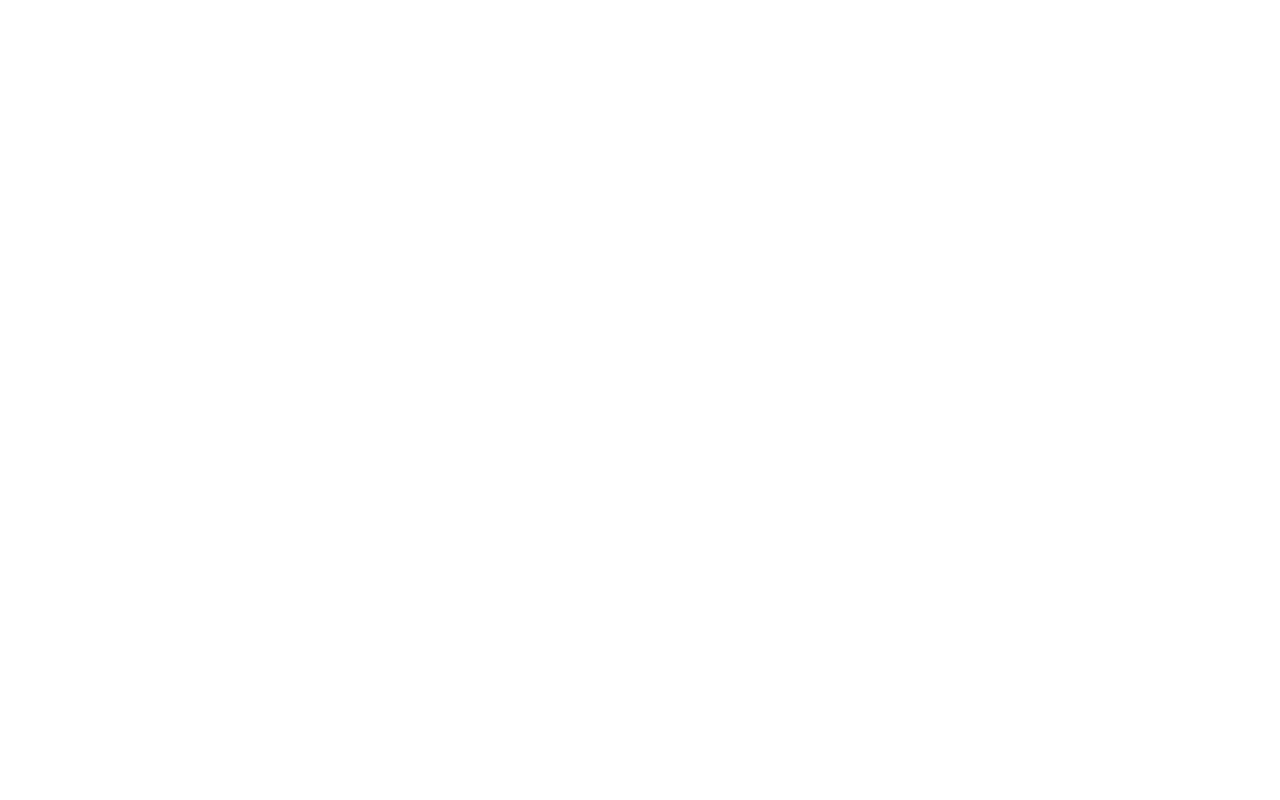
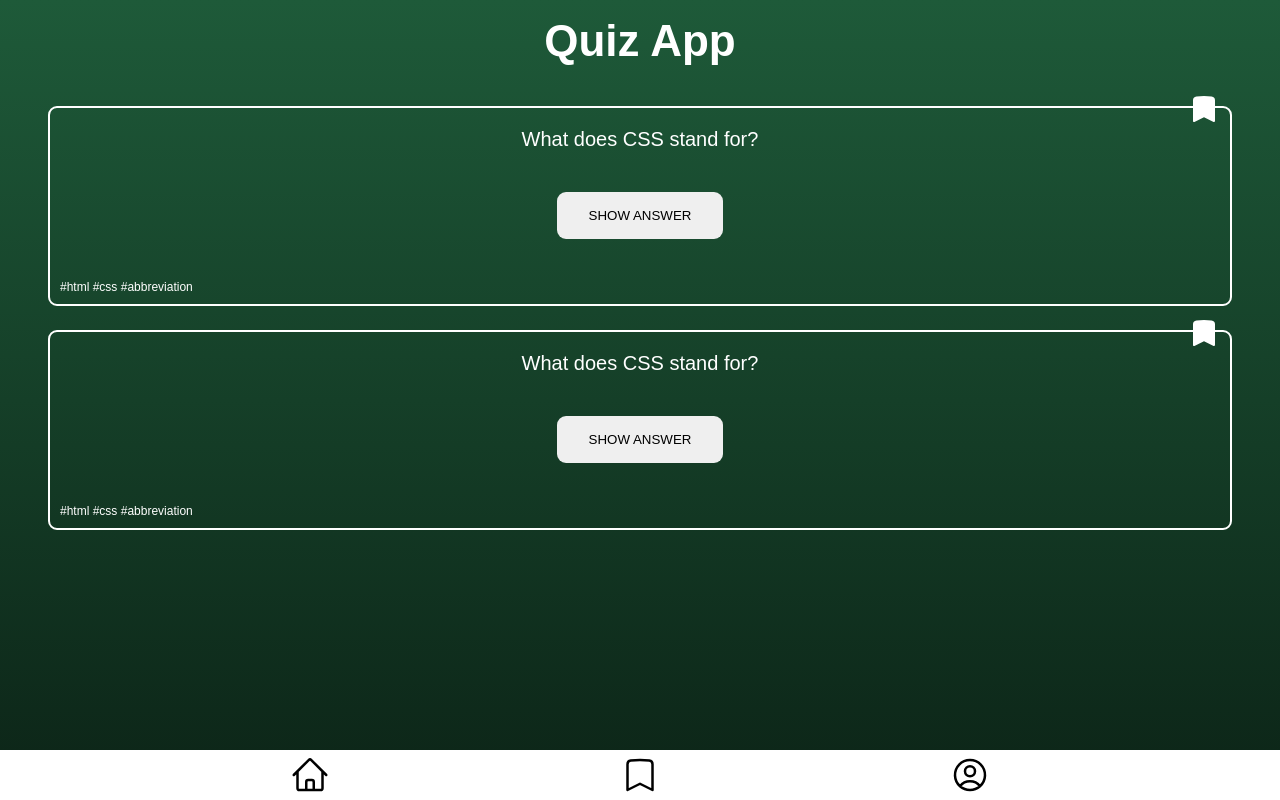
Before and after one commit to ma-mani/quiz-app, a plain HTML site: page index.html in a window 1280 px wide. Drawn offline with Linux system fonts and the light colour scheme.

Commit message:
Home Page done

```diff
--- a/index.html
+++ b/index.html
@@ -6,5 +6,104 @@
         <title>Quiz-App</title>
         <link rel="stylesheet" href="./src/css/style.css" />
     </head>
-    <body></body>
+    <body>
+        <header class="header">
+            <h1>Quiz App</h1>
+        </header>
+        <main>
+            <div class="card">
+                <svg
+                    xmlns="http://www.w3.org/2000/svg"
+                    fill="none"
+                    viewBox="0 0 24 24"
+                    stroke-width="1.5"
+                    stroke="currentColor"
+                    class="bookmark__icon"
+                >
+                    <path
+                        stroke-linecap="round"
+                        stroke-linejoin="round"
+                        d="M17.593 3.322c1.1.128 1.907 1.077 1.907 2.185V21L12 17.25 4.5 21V5.507c0-1.108.806-2.057 1.907-2.185a48.507 48.507 0 0111.186 0z"
+                    />
+                </svg>
+
+                <span class="card__question">What does CSS stand for?</span>
+                <button class="card__btn">Show Answer</button>
+                <div class="card__hash">
+                    <span>#html</span>
+                    <span>#css</span>
+                    <span>#abbreviation</span>
+                </div>
+            </div>
+            <div class="card">
+                <svg
+                    xmlns="http://www.w3.org/2000/svg"
+                    fill="none"
+                    viewBox="0 0 24 24"
+                    stroke-width="1.5"
+                    stroke="currentColor"
+                    class="bookmark__icon"
+                >
+                    <path
+                        stroke-linecap="round"
+                        stroke-linejoin="round"
+                        d="M17.593 3.322c1.1.128 1.907 1.077 1.907 2.185V21L12 17.25 4.5 21V5.507c0-1.108.806-2.057 1.907-2.185a48.507 48.507 0 0111.186 0z"
+                    />
+                </svg>
+                <span class="card__question">What does CSS stand for?</span>
+                <button class="card__btn">Show Answer</button>
+                <div class="card__hash">
+                    <span>#html</span>
+                    <span>#css</span>
+                    <span>#abbreviation</span>
+                </div>
+            </div>
+        </main>
+        <footer>
+            <nav>
+                <svg
+                    xmlns="http://www.w3.org/2000/svg"
+                    fill="none"
+                    viewBox="0 0 24 24"
+                    stroke-width="1.5"
+                    stroke="currentColor"
+                    class="home__icon"
+                >
+                    <path
+                        stroke-linecap="round"
+                        stroke-linejoin="round"
+                        d="M2.25 12l8.954-8.955c.44-.439 1.152-.439 1.591 0L21.75 12M4.5 9.75v10.125c0 .621.504 1.125 1.125 1.125H9.75v-4.875c0-.621.504-1.125 1.125-1.125h2.25c.621 0 1.125.504 1.125 1.125V21h4.125c.621 0 1.125-.504 1.125-1.125V9.75M8.25 21h8.25"
+                    />
+                </svg>
+                <svg
+                    xmlns="http://www.w3.org/2000/svg"
+                    fill="none"
+                    viewBox="0 0 24 24"
+                    stroke-width="1.5"
+                    stroke="currentColor"
+                    class="bookmark__icon1"
+                >
+                    <path
+                        stroke-linecap="round"
+                        stroke-linejoin="round"
+                        d="M17.593 3.322c1.1.128 1.907 1.077 1.907 2.185V21L12 17.25 4.5 21V5.507c0-1.108.806-2.057 1.907-2.185a48.507 48.507 0 0111.186 0z"
+                    />
+                </svg>
+                <svg
+                    xmlns="http://www.w3.org/2000/svg"
+                    fill="none"
+                    viewBox="0 0 24 24"
+                    stroke-width="1.5"
+                    stroke="currentColor"
+                    class="profile__icon"
+                >
+                    <path
+                        stroke-linecap="round"
+                        stroke-linejoin="round"
+                        d="M17.982 18.725A7.488 7.488 0 0012 15.75a7.488 7.488 0 00-5.982 2.975m11.963 0a9 9 0 10-11.963 0m11.963 0A8.966 8.966 0 0112 21a8.966 8.966 0 01-5.982-2.275M15 9.75a3 3 0 11-6 0 3 3 0 016 0z"
+                    />
+                </svg>
+            </nav>
+        </footer>
+    </body>
 </html>
--- a/src/css/style.css
+++ b/src/css/style.css
@@ -0,0 +1,121 @@
+:root {
+    --color-main: #3cb371;
+    --color-300: #2a7d4f;
+    --color-500: #1e5a39;
+    --color-800: #0c2417;
+    --text-color: #fff;
+}
+
+*,
+*::after,
+*::before {
+    margin: 0;
+    padding: 0;
+    box-sizing: border-box;
+}
+
+html {
+    height: 100vh;
+    font-size: 62.5%;
+}
+
+body {
+    font-family: fantasy;
+    background: linear-gradient(var(--color-500), var(--color-800));
+    background-repeat: no-repeat;
+    color: var(--text-color);
+}
+
+header {
+    display: flex;
+    justify-content: center;
+    padding: 1.6rem 3.2rem;
+}
+
+header h1 {
+    font-size: 4.4rem;
+}
+
+main {
+    padding: 2.4rem 4.8rem;
+}
+
+/* ------------------- Card Section ----------------------- */
+
+.card {
+    height: 20rem;
+    position: relative;
+    border: 2px solid #fff;
+    display: flex;
+    flex-direction: column;
+    justify-content: space-between;
+    align-items: center;
+    border-radius: 9px;
+    margin-bottom: 2.4rem;
+    padding: 2rem 1rem 1rem 1rem;
+}
+
+.bookmark__icon {
+    width: 3.2rem;
+    height: 3.2rem;
+    position: absolute;
+    right: 1rem;
+    top: -1.5rem;
+    z-index: 1;
+    fill: #fff;
+    cursor: pointer;
+}
+
+.card__question {
+    font-size: 2rem;
+}
+
+.card__btn {
+    padding: 1.6rem 3.2rem;
+    border-radius: 9px;
+    text-transform: uppercase;
+    cursor: pointer;
+    font-family: fantasy;
+    border: none;
+}
+
+.card__btn:hover {
+    background-color: var(--color-main);
+}
+
+.card__hash {
+    font-size: 1.2rem;
+    align-self: flex-start;
+}
+
+/* ------------------- Footer ----------------------- */
+
+nav {
+    position: fixed;
+    bottom: 0;
+    width: 100%;
+    height: 5rem;
+    background-color: #fff;
+    display: flex;
+    justify-content: space-evenly;
+    align-items: center;
+}
+.home__icon {
+    width: 4rem;
+    height: 4rem;
+    stroke: #000;
+    cursor: pointer;
+}
+.bookmark__icon1 {
+    width: 4rem;
+    height: 4rem;
+    fill: #fff;
+    stroke: #000;
+    cursor: pointer;
+}
+.profile__icon {
+    width: 4rem;
+    height: 4rem;
+    stroke: #000;
+    cursor: pointer;
+}
```
Also changed, not shown: src/js/script.js (added).
